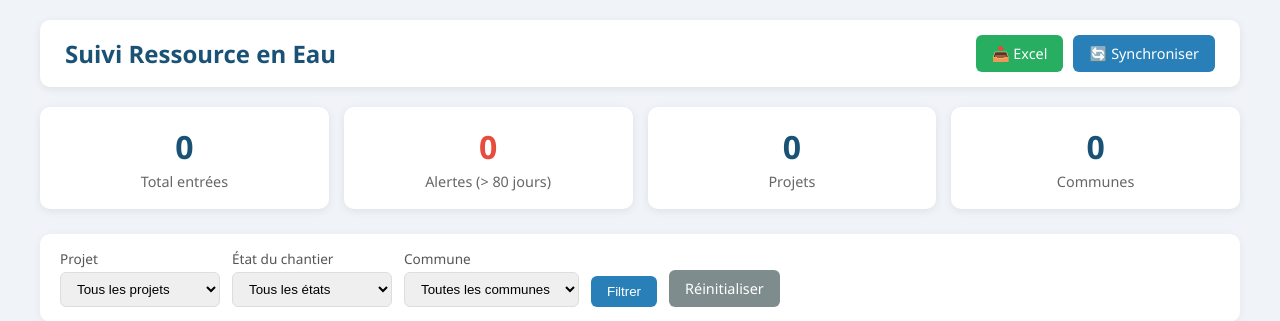
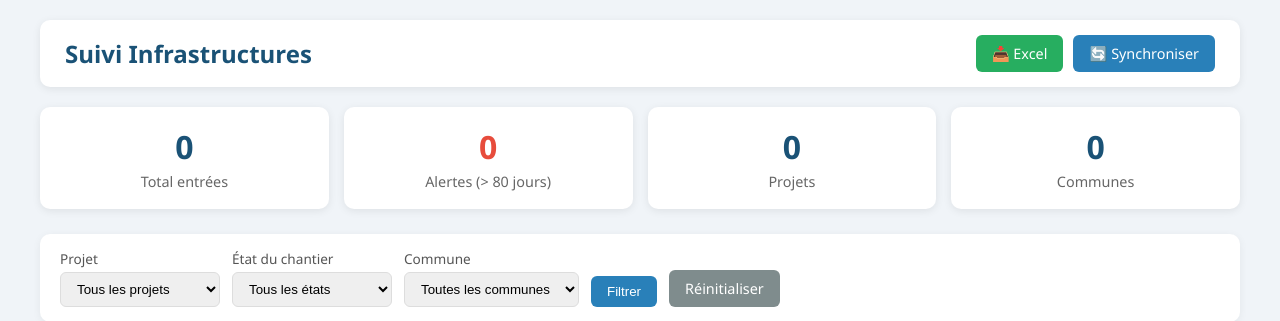
Before and after one commit to adamadiakite18-lab/suivi-eau, a FastAPI app: page /dashboard in a window 1280 px wide. Shown: the top 321 px of the page. Run offline with FastAPI, Linux system fonts and the light colour scheme.

Commit message:
Changement de nom vers Suivi Infrastructure

```diff
--- a/main.py
+++ b/main.py
@@ -12,7 +12,7 @@ from io import BytesIO
 
 Base.metadata.create_all(bind=engine)
 
-app = FastAPI(title="Suivi Ressource en Eau")
+app = FastAPI(title="Suivi Infrastructures")
 templates = Jinja2Templates(directory="templates")
 @app.get("/", response_class=HTMLResponse)
 def accueil(request: Request):
--- a/templates/index.html
+++ b/templates/index.html
@@ -60,7 +60,7 @@
 <body>
     <div class="container">
         <header>
-            <h1>Suivi Ressource en Eau</h1>
+            <h1>Suivi Infrastructures</h1>
             <div style="display: flex; gap: 10px;">
                 <a href="/export" class="btn btn-green">📥 Excel</a>
                 <a href="/sync" class="btn">🔄 Synchroniser</a>
```
